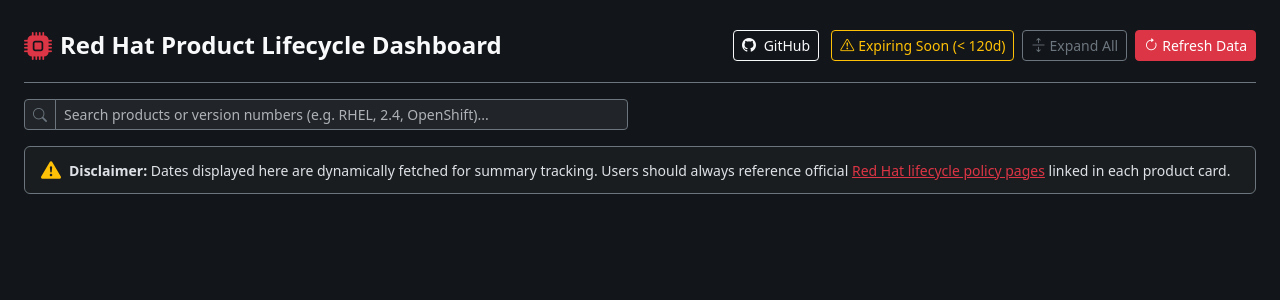
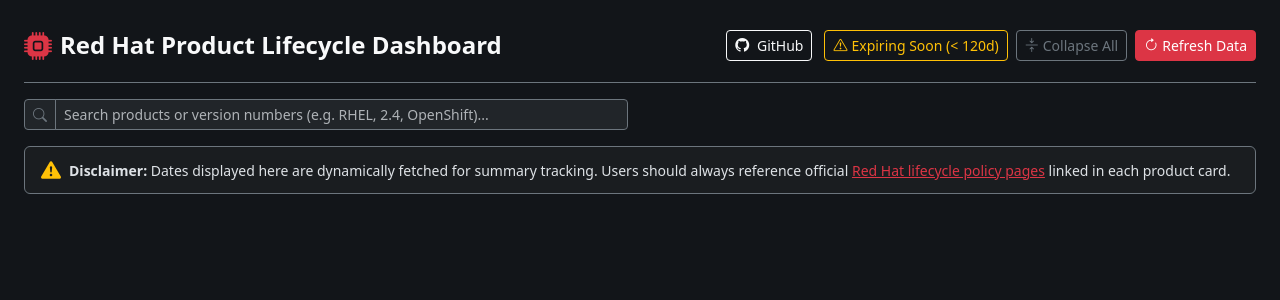
Before and after one commit to explicitworkload/rhlifecyclesummary, a FastAPI app: page / in a window 1280 px wide. Shown: the top 300 px of the page. Run offline with FastAPI, Linux system fonts and the light colour scheme; data that the repository does not hold is empty; some libraries are stand-ins or nearby versions.

Commit message:
Expand only first index product.

```diff
--- a/templates/index.html
+++ b/templates/index.html
@@ -78,7 +78,9 @@
                     <i class="bi bi-github me-1"></i> GitHub
                 </a>
                 <button id="expiringFilterBtn" class="btn btn-outline-warning btn-sm" onclick="toggleExpiringFilter()"><i class="bi bi-exclamation-triangle me-1"></i>Expiring Soon (< 120d)</button>
-                <button id="toggleAccordionsBtn" class="btn btn-outline-secondary btn-sm" onclick="toggleAllAccordions()"><i class="bi bi-arrows-expand me-1"></i>Expand All</button>
+                <button id="toggleAccordionsBtn" class="btn btn-outline-secondary btn-sm" onclick="toggleAllAccordions()">
+                    <i class="bi bi-arrows-collapse me-1"></i>Collapse All
+                </button>
                 <button class="btn btn-danger btn-sm" onclick="loadData()"><i class="bi bi-arrow-clockwise me-1"></i>Refresh Data</button>
             </div>
         </header>
@@ -121,7 +123,7 @@
     <script src="https://cdn.jsdelivr.net/npm/bootstrap@5.3.3/dist/js/bootstrap.bundle.min.js"></script>
     <script>
         let showOnlyExpiring = false;
-        let isAllExpanded = false;
+        let isAllExpanded = true;
 
         function determineRealStatus(v) {
             const todayStr = new Date().toISOString().slice(0, 10);
@@ -233,7 +235,7 @@
                     });
 
                     const accordionId = `collapseProduct${index}`;
-                    const isExpanded = index < 2;
+                    const isExpanded = index === 0;
                     const showClass = isExpanded ? 'show' : '';
                     const buttonCollapsedClass = isExpanded ? '' : 'collapsed';
 
```
Also changed, not shown: app.py (line endings or trailing spaces).
